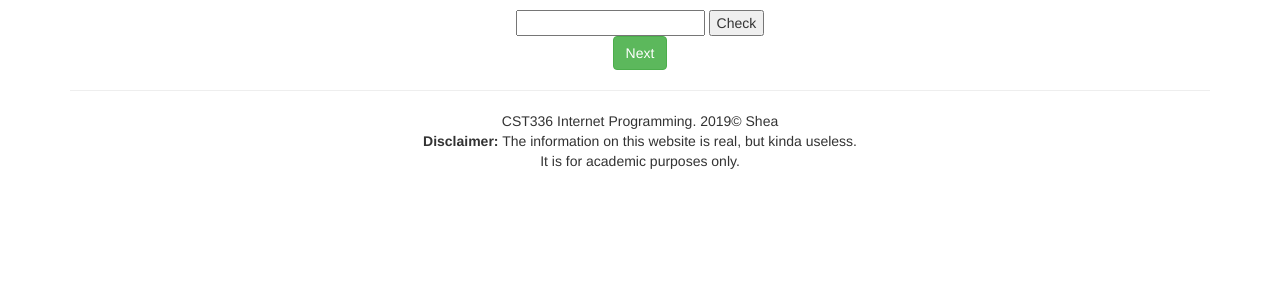
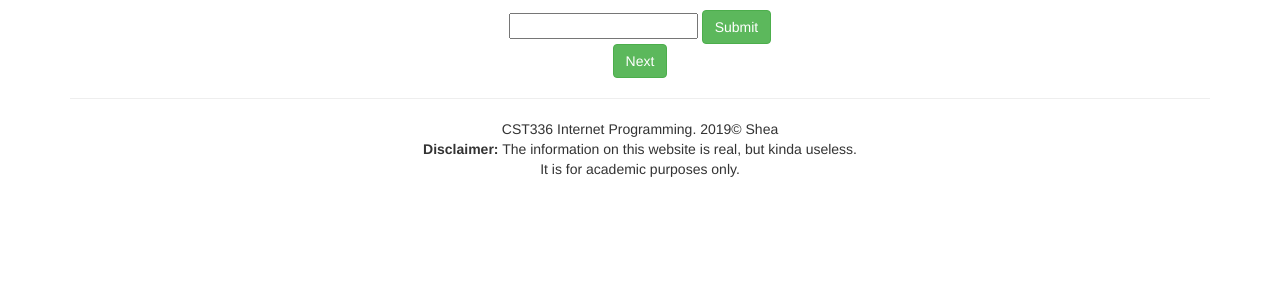
Before and after one commit to LAShea92/cst336-hw2, a PHP site: page / in a window 1280 px wide. Shown: the part 89-389 px from the top of the page. Run offline with PHP 8.4, Linux system fonts and the light colour scheme; some libraries are stand-ins or nearby versions.

Commit message:
This is one in many

```diff
--- a/index.php
+++ b/index.php
@@ -22,7 +22,7 @@
 
         <div id="answer">
           <input type="text" id="usersAnswer">
-          <button id="submitAnswer">Check</button>
+          <button class="submitBtn btn btn-success">Submit</button>
         </div>
 
         <div id="next">
```
